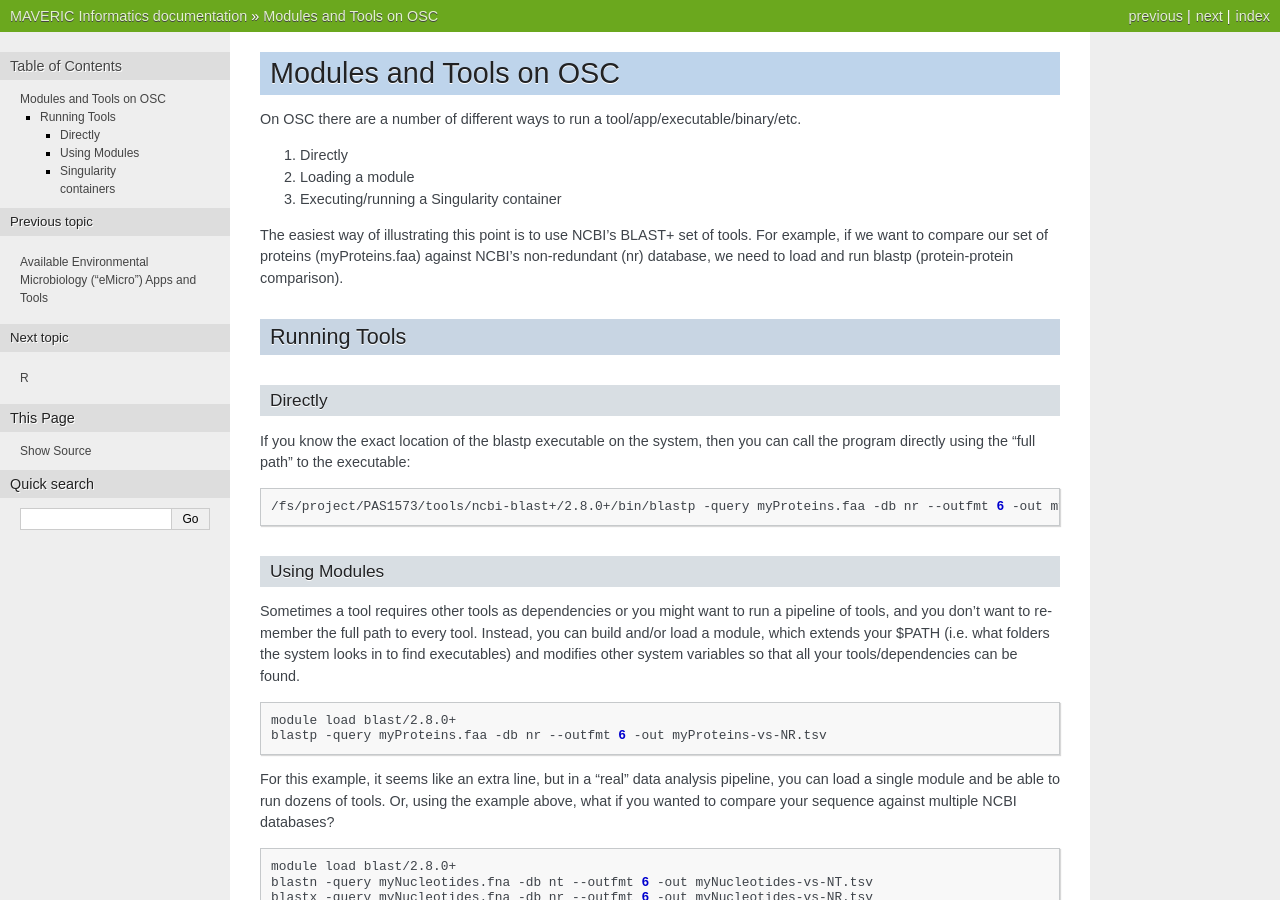
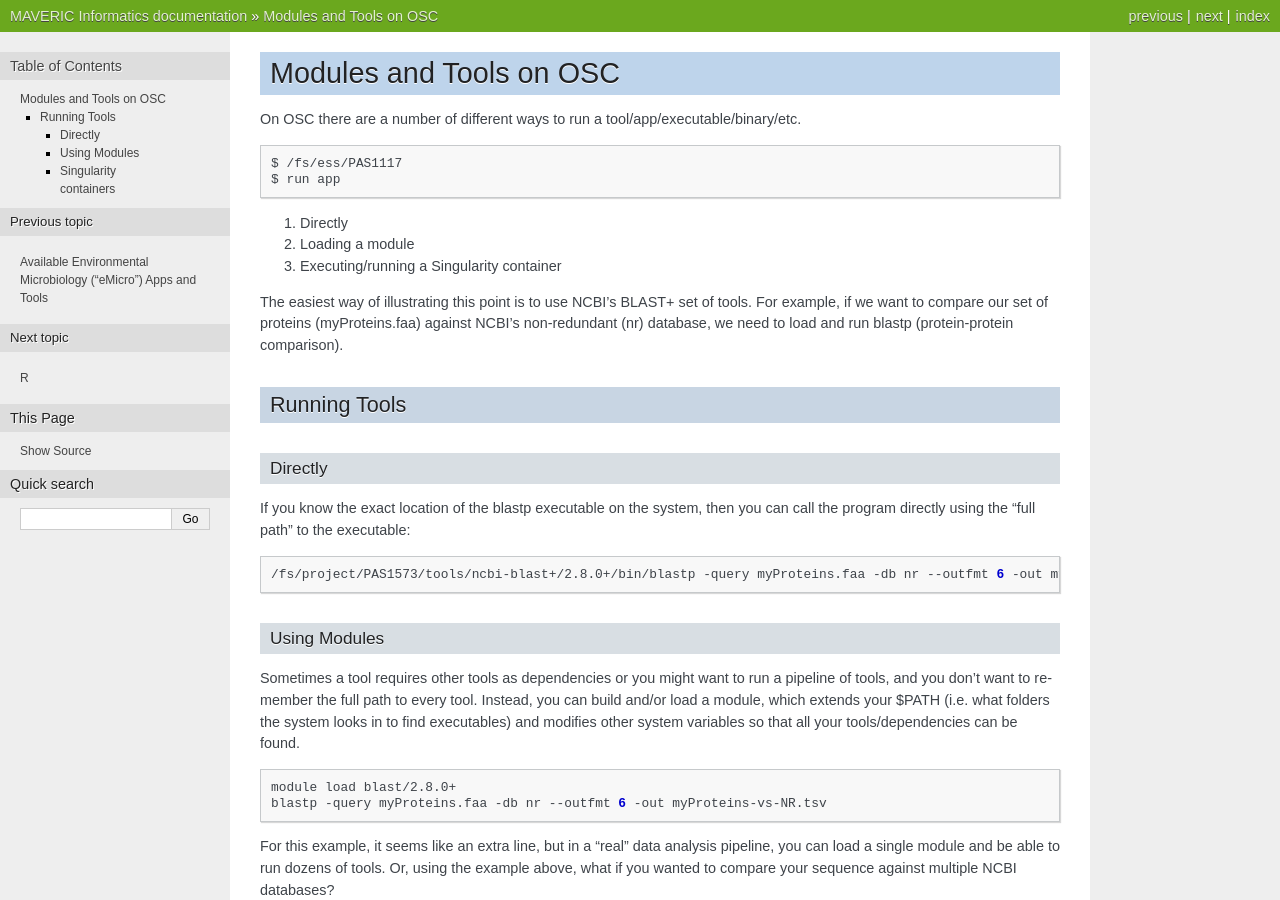
Before and after one commit to MAVERIC-Labs/MAVERIC_informatics, a Sphinx documentation site: the page built from docs/source/Modules-and-Tools.rst, in a window 1280 px wide and 900 px high. Built offline with Sphinx 7.4.7, drawn with Linux system fonts in a browser that asks for light colours.

Commit message:
Add HTML side of build

```diff
--- a/docs/source/Modules-and-Tools.rst
+++ b/docs/source/Modules-and-Tools.rst
@@ -4,6 +4,12 @@ Modules and Tools on OSC
 ========================
 
 On OSC there are a number of different ways to run a tool/app/executable/binary/etc.
+
+
+.. code-block:: bash
+
+    $ /fs/ess/PAS1117
+    $ run app
 
 1) Directly
 2) Loading a module
```
Also changed, not shown: 8 other files.
